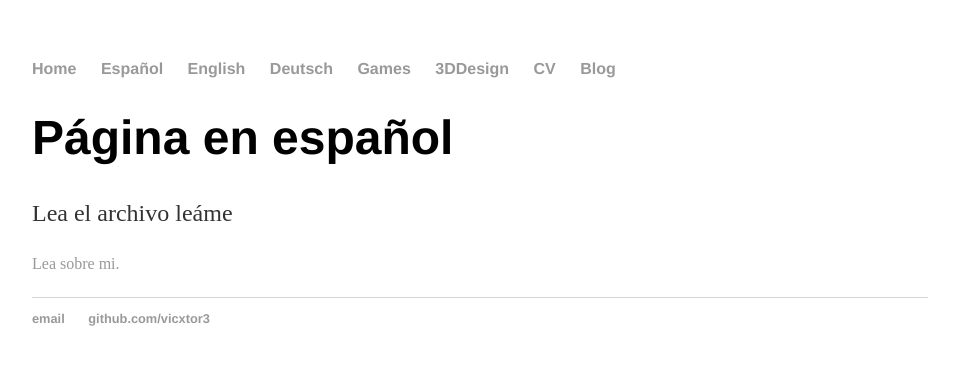
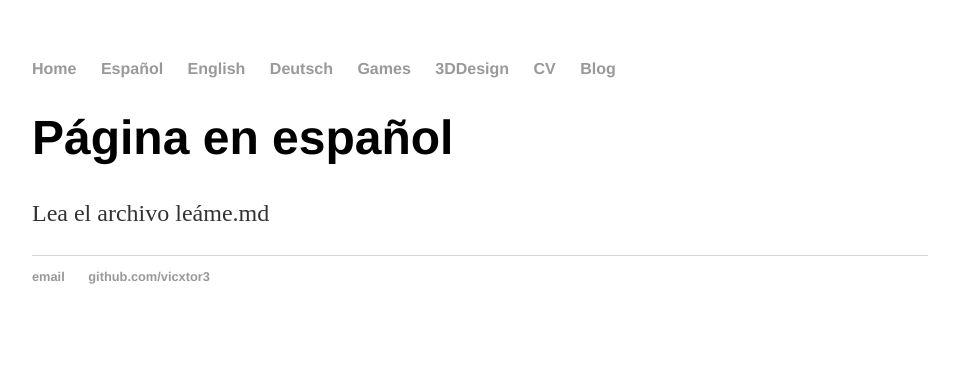
Before and after one commit to vicxtor3/vicxtor3.github.io, a Jekyll site: the page built from spanish/index.html, in a window 1280 px wide. Shown: the top 365 px of the page, without its empty margins (160-1119 px from the left). Built offline with Jekyll 4.4.1, drawn with Linux system fonts in a browser that asks for light colours.

Commit message:
Update index.html

```diff
--- a/spanish/index.html
+++ b/spanish/index.html
@@ -1,9 +1,9 @@
 ---
 layout: default
-title: Español
+title: Spanish
 ---
 <div class="blurb">
 	<h1>Página en español</h1>
-	<p>Lea el archivo leáme</p>
-        <a href="/about">Lea sobre mi.</a></p>
+	<p>Lea el archivo leáme.md</p>
+
 </div><!-- /.blurb -->
```
